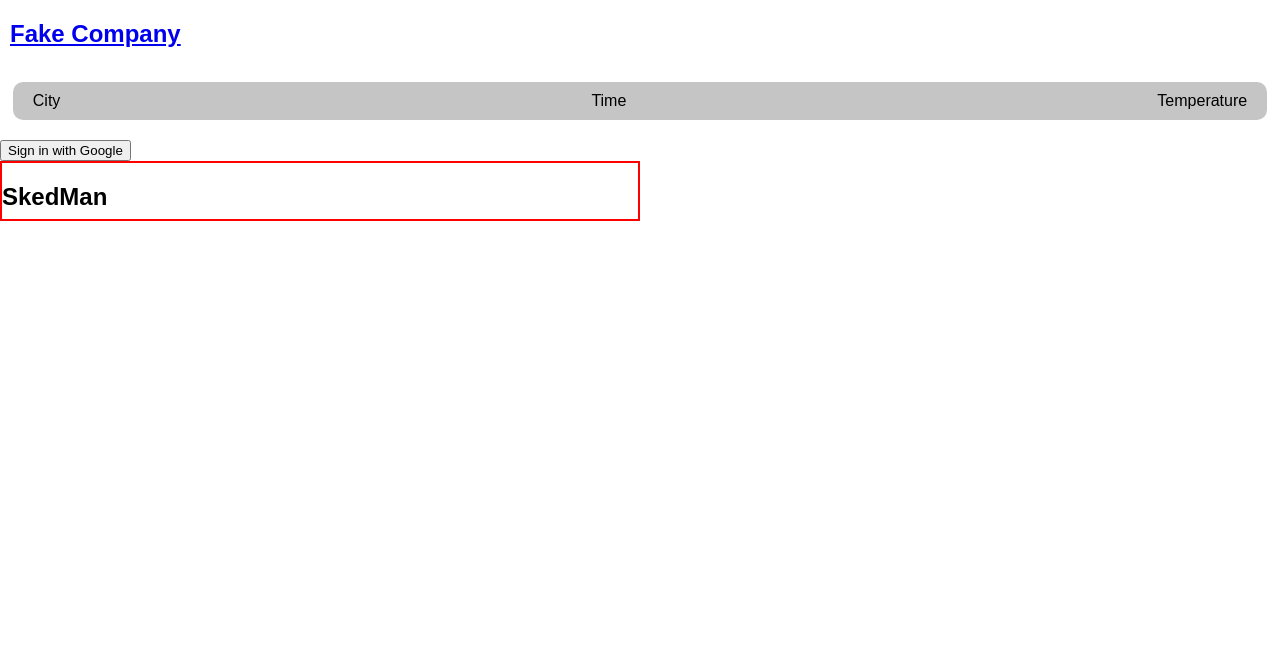
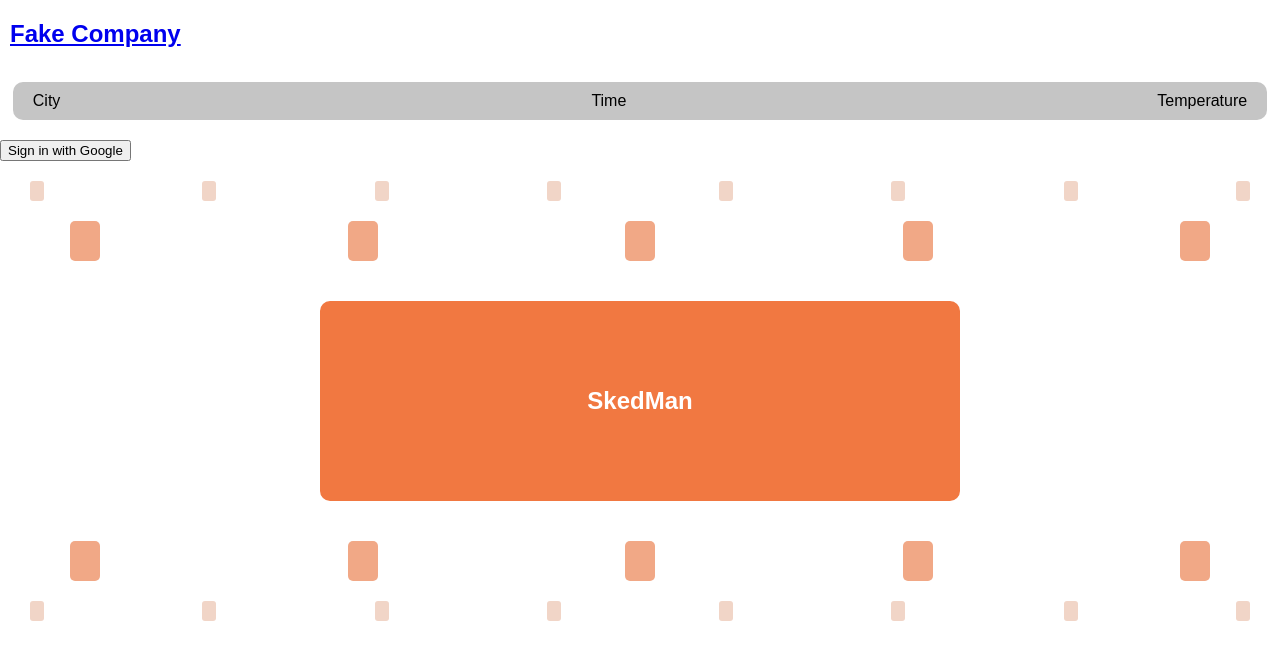
Before and after one commit to CognitivePrimate/gc-final-front-end, a React (Create React App) app: page / in a window 1280 px wide. Shown: the top 660 px of the page. Built offline with nearby package versions, Linux system fonts and the light colour scheme; no server answers.

Commit message:
login screen styling idea 1

```diff
--- a/src/Components/LoginScreen/LoginScreen.css
+++ b/src/Components/LoginScreen/LoginScreen.css
@@ -49,7 +49,11 @@ main.login-main button.login-submit-button {
     width: 100%;
 }
 
-main.login-screen section.HeroLoginSection {
+
+
+/* Login Screen styles */
+
+main.login-screen section.HeroShotLoginSection {
     display: flex;
     justify-content: center;
     align-items: center;
@@ -57,8 +61,68 @@ main.login-screen section.HeroLoginSection {
 
 main.login-screen div.HeroShotLoginDiv {
     border-style: solid;
-    border-color: red;
+    border-color: #F17841;
+    background-color: #F17841;
+    border-radius: 10px;
     border-width: 2px;
+    margin: 20px;
     width: 50%;
-    height: 60px;
+    height: 200px;
+    display: flex;
+    justify-content: center;
+    align-items: center;
 }
+
+main.login-screen h2.AppName {
+    text-align: center;
+    color: white;
+}
+
+/*  sign in section */
+
+main.login-screen section.SignedInSection {
+    display: flex;
+    flex-direction: row;
+    justify-content: space-around;
+    padding: 5px;
+    background-color: #f3eae6;
+}
+
+
+
+
+/* fun stylish thing  */
+
+main.login-screen section.StylishDivsContainerSize1 {
+    display: flex;
+    flex-direction: row;
+    justify-content: space-between;
+    margin: 20px;
+    padding: 0 40px;
+}
+
+main.login-screen div.StylishDivSize1 {
+    height: 40px;
+    width: 30px;
+    border-radius: 5px;
+    margin: 0 10px;
+    background-color: #f1a886;
+}
+
+
+/*  size 2 */
+
+main.login-screen section.StylishDivsContainerSize2 {
+    display: flex;
+    flex-direction: row;
+    justify-content: space-between;
+    margin: 20px;
+}
+
+main.login-screen div.StylishDivSize2 {
+    height: 20px;
+    width: 14px;
+    border-radius: 3px;
+    margin: 0 10px;
+    background-color: #f1d5c7;
+}
--- a/src/Components/LoginScreen/LoginScreen.tsx
+++ b/src/Components/LoginScreen/LoginScreen.tsx
@@ -22,19 +22,56 @@ const LoginScreen = () => {
     return (
         <main className="login-screen">
         { user ?
-          <section>
-            {user.displayName} {' '}
-            (<Link to="/HomeScreen">Home</Link>) {' '}
+          <section className="SignedInSection">
+            <div>
+                {user.displayName} {' '}
+                (<Link to="/HomeScreen">Home</Link>) {' '}
+            </div>
             <button onClick={logout}>Sign Out</button>
+
           </section> :
           <button className="SignInButton" onClick={signIn}>Sign in with Google</button>
 
 
         }
+        <section className="StylishDivsContainerSize2">
+            <div className="StylishDivSize2"></div>
+            <div className="StylishDivSize2"></div>
+            <div className="StylishDivSize2"></div>
+            <div className="StylishDivSize2"></div>
+            <div className="StylishDivSize2"></div>
+            <div className="StylishDivSize2"></div>
+            <div className="StylishDivSize2"></div>
+            <div className="StylishDivSize2"></div>
+        </section>
+        <section className="StylishDivsContainerSize1">
+            <div className="StylishDivSize1"></div>
+            <div className="StylishDivSize1"></div>
+            <div className="StylishDivSize1"></div>
+            <div className="StylishDivSize1"></div>
+            <div className="StylishDivSize1"></div>
+        </section>
         <section className="HeroShotLoginSection">
             <div className="HeroShotLoginDiv">
-                <h2>SkedMan</h2>
+                <h2 className="AppName">SkedMan</h2>
             </div>
+        </section>
+        <section className="StylishDivsContainerSize1">
+            <div className="StylishDivSize1"></div>
+            <div className="StylishDivSize1"></div>
+            <div className="StylishDivSize1"></div>
+            <div className="StylishDivSize1"></div>
+            <div className="StylishDivSize1"></div>
+        </section>
+        <section className="StylishDivsContainerSize2">
+            <div className="StylishDivSize2"></div>
+            <div className="StylishDivSize2"></div>
+            <div className="StylishDivSize2"></div>
+            <div className="StylishDivSize2"></div>
+            <div className="StylishDivSize2"></div>
+            <div className="StylishDivSize2"></div>
+            <div className="StylishDivSize2"></div>
+            <div className="StylishDivSize2"></div>
         </section>
 
         </main>
```
